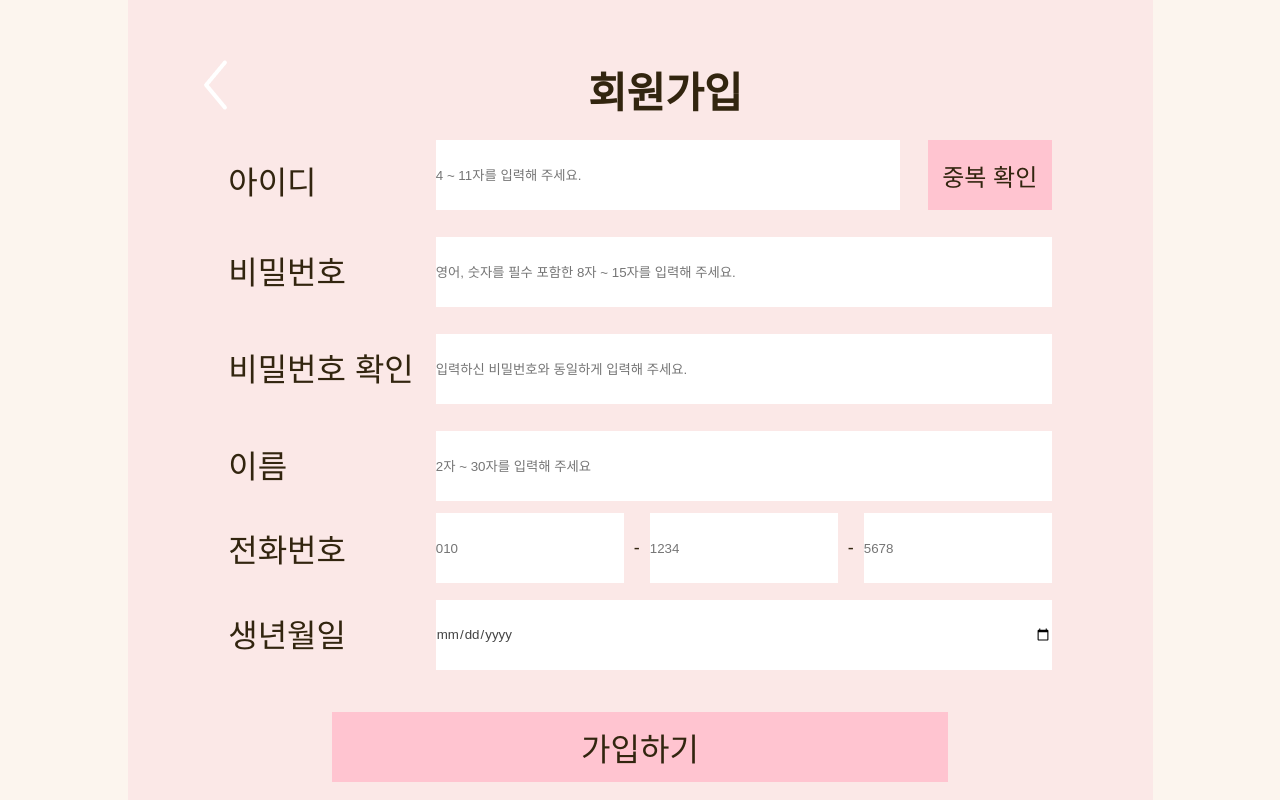
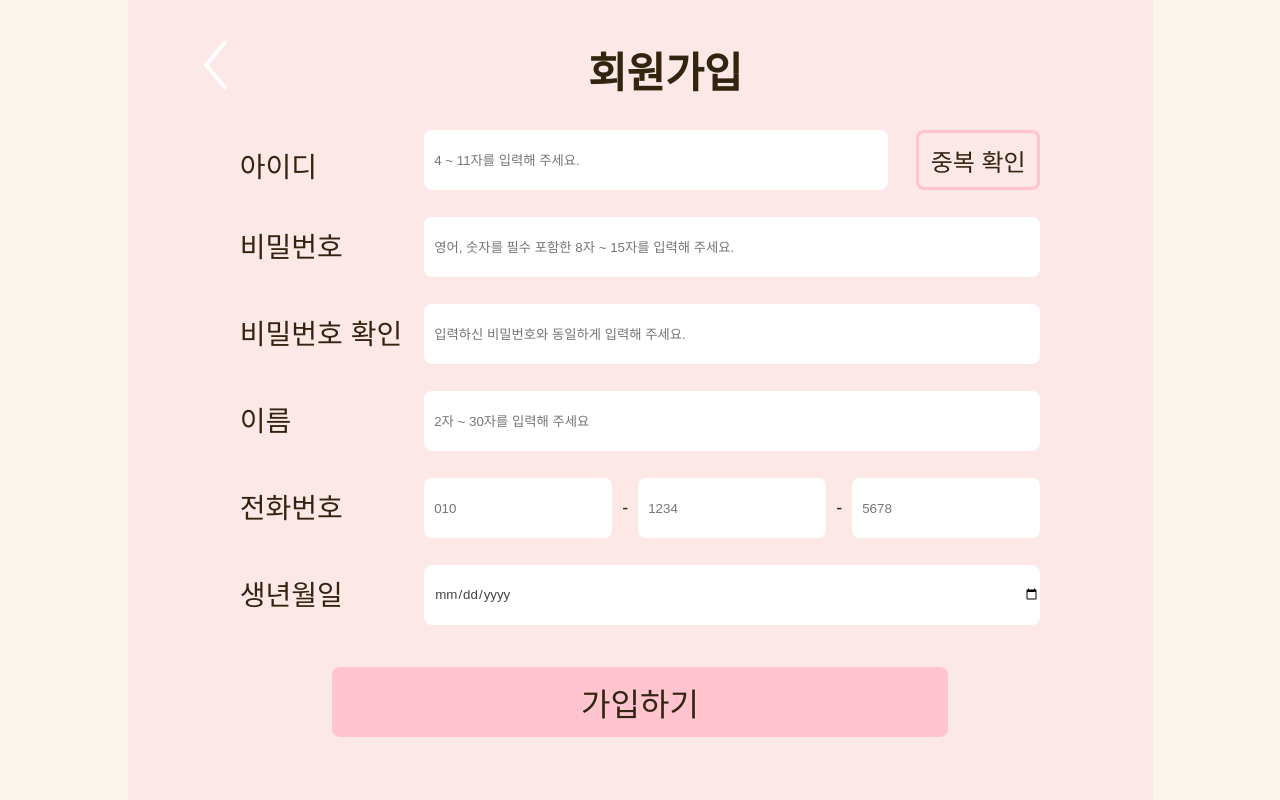
Before and after one commit to Stageus/blossom-react, a React (Create React App) app: page /signup in a window 1280 px wide. Built offline with nearby package versions, Linux system fonts and the light colour scheme.

Commit message:
Fix: form 디자인 수정

```diff
--- a/src/components/Auth/ChangePw/ChangePwForm.js
+++ b/src/components/Auth/ChangePw/ChangePwForm.js
@@ -38,6 +38,9 @@ const ChangePwForm = () => {
         <InputField
           hasLabel="true"
           labelMessage="비밀번호"
+          padding="0 0 0 10px"
+          border="3px solid #FFC4D0"
+          borderRadius="8px"
           fontSize="18px"
           type="password"
           placeholderMessage="영어, 숫자를 필수 포함한 8자 ~ 15자를 입력해 주세요. (특수문자 허용)"
@@ -51,6 +54,9 @@ const ChangePwForm = () => {
         <InputField
           hasLabel="true"
           labelMessage="비밀번호 확인"
+          padding="0 0 0 10px"
+          border="3px solid #FFC4D0"
+          borderRadius="8px"
           fontSize="18px"
           type="password"
           placeholderMessage="입력하신 비밀번호와 동일하게 입력해 주세요."
@@ -71,6 +77,7 @@ const ChangePwForm = () => {
         $width="25.625rem"
         $height="5rem"
         $margin="30px 0 50px 0"
+        $borderRadius="8px"
         ref={submitRef}
         onClick={handleChangePw}
       >
--- a/src/components/Auth/FindId/FindIdForm.js
+++ b/src/components/Auth/FindId/FindIdForm.js
@@ -71,6 +71,9 @@ const FindIdForm = () => {
             <InputField
               hasLabel="true"
               labelMessage="이름"
+              padding="0 0 0 10px"
+              border="3px solid #FFC4D0"
+              borderRadius="8px"
               fontSize="18px"
               type="text"
               inputRef={nameRef}
@@ -78,6 +81,9 @@ const FindIdForm = () => {
             <InputField
               hasLabel="true"
               labelMessage="전화번호"
+              padding="0 0 0 10px"
+              border="3px solid #FFC4D0"
+              borderRadius="8px"
               fontSize="18px"
               inputType="phone"
               onKeyDown={(event) => {
@@ -96,6 +102,7 @@ const FindIdForm = () => {
             $width="25.625rem"
             $height="5rem"
             $margin="30px 0 50px 0"
+            $borderRadius="8px"
             ref={submitRef}
             onClick={handleFindId}
           >
--- a/src/components/Auth/FindPw/FindPwForm.js
+++ b/src/components/Auth/FindPw/FindPwForm.js
@@ -25,6 +25,9 @@ const FindPwForm = () => {
         <InputField
           hasLabel="true"
           labelMessage="아이디"
+          padding="0 0 0 10px"
+          border="3px solid #FFC4D0"
+          borderRadius="8px"
           fontSize="18px"
           type="text"
           inputRef={idRef}
@@ -32,6 +35,9 @@ const FindPwForm = () => {
         <InputField
           hasLabel="true"
           labelMessage="이름"
+          padding="0 0 0 10px"
+          border="3px solid #FFC4D0"
+          borderRadius="8px"
           fontSize="18px"
           type="text"
           inputRef={nameRef}
@@ -39,6 +45,9 @@ const FindPwForm = () => {
         <InputField
           hasLabel="true"
           labelMessage="전화번호"
+          padding="0 0 0 10px"
+          border="3px solid #FFC4D0"
+          borderRadius="8px"
           fontSize="18px"
           inputType="phone"
           onKeyDown={(event) => {
@@ -57,6 +66,7 @@ const FindPwForm = () => {
         $width="25.625rem"
         $height="5rem"
         $margin="30px 0 30px 0"
+        $borderRadius="8px"
         ref={submitRef}
         onClick={handleFindPw}
       >
--- a/src/components/Auth/Login/LoginForm.js
+++ b/src/components/Auth/Login/LoginForm.js
@@ -19,6 +19,7 @@ const LoginForm = () => {
       {/* 로그인 Input Field (아이디, 비밀번호) */}
       <FlexBox $dir="col" $row="between" $width="25.625rem" $height="9.875rem">
         <InputField
+          height="4.375rem"
           padding="0 0 0 10px"
           border="3px solid #FFC4D0"
           borderRadius="8px"
@@ -26,6 +27,7 @@ const LoginForm = () => {
           placeholderMessage="아이디 입력"
         />
         <InputField
+          height="4.375rem"
           padding="0 0 0 10px"
           border="3px solid #FFC4D0"
           borderRadius="8px"
--- a/src/components/Auth/Signup/SignupForm.js
+++ b/src/components/Auth/Signup/SignupForm.js
@@ -66,12 +66,14 @@ const SignupForm = () => {
         <tbody>
           <>
             <Td>
-              <P $fontSize="32px">아이디</P>
+              <P $fontSize="28px">아이디</P>
             </Td>
             <Td>
               <FlexBox $row="between" $width="38.5rem">
                 <InputField
                   margin="0 0 10px 0"
+                  padding="0 0 0 10px"
+                  borderRadius="8px"
                   width="29rem"
                   placeholderMessage="4 ~ 11자를 입력해 주세요."
                   inputRef={idRef}
@@ -80,8 +82,11 @@ const SignupForm = () => {
                 />
                 <Button
                   $width="7.75rem"
-                  $height="4.375rem"
+                  $height="3.75rem"
                   $fontSize="24px"
+                  $border="3px solid #FFC4D0"
+                  $borderRadius="8px"
+                  $backgroundColor="transparent"
                   disabled={isDisable}
                   onClick={handleDuplicateId}
                 >
@@ -93,11 +98,13 @@ const SignupForm = () => {
           </>
           <Tr>
             <Td>
-              <P $fontSize="32px">비밀번호</P>
+              <P $fontSize="28px">비밀번호</P>
             </Td>
             <Td>
               <InputField
                 margin="15px 0 10px 0"
+                padding="0 0 0 10px"
+                borderRadius="8px"
                 placeholderMessage="영어, 숫자를 필수 포함한 8자 ~ 15자를 입력해 주세요."
                 type="password"
                 inputRef={pwRef}
@@ -108,13 +115,15 @@ const SignupForm = () => {
           </Tr>
           <Tr>
             <Td>
-              <P $fontSize="32px" $margin="0 20px 0 0">
+              <P $fontSize="28px" $margin="0 20px 0 0">
                 비밀번호 확인
               </P>
             </Td>
             <Td>
               <InputField
                 margin="15px 0 10px 0"
+                padding="0 0 0 10px"
+                borderRadius="8px"
                 placeholderMessage="입력하신 비밀번호와 동일하게 입력해 주세요."
                 type="password"
                 inputRef={confirmPwRef}
@@ -125,11 +134,13 @@ const SignupForm = () => {
           </Tr>
           <Tr>
             <Td>
-              <P $fontSize="32px">이름</P>
+              <P $fontSize="28px">이름</P>
             </Td>
             <Td>
               <InputField
                 margin="15px 0 10px 0"
+                padding="0 0 0 10px"
+                borderRadius="8px"
                 placeholderMessage="2자 ~ 30자를 입력해 주세요"
                 inputRef={nameRef}
                 onBlur={handleValidateName}
@@ -139,12 +150,14 @@ const SignupForm = () => {
           </Tr>
           <Tr>
             <Td>
-              <P $fontSize="32px">전화번호</P>
+              <P $fontSize="28px">전화번호</P>
             </Td>
             <Td>
               <InputField
                 inputType="phone"
                 margin="15px 0 10px 0"
+                padding="0 0 0 10px"
+                borderRadius="8px"
                 onValidateAndSend={handleValidatePhonenumber}
               />
               {phonenumberError && <ErrorMessage message={phonenumberError} />}
@@ -152,11 +165,13 @@ const SignupForm = () => {
           </Tr>
           <Tr>
             <Td>
-              <P $fontSize="32px">생년월일</P>
+              <P $fontSize="28px">생년월일</P>
             </Td>
             <Td>
               <InputField
                 margin="15px 0 10px 0"
+                padding="0 0 0 10px"
+                borderRadius="8px"
                 type="date"
                 inputRef={birthdayRef}
                 onBlur={handleValidateBirthday}
@@ -175,7 +190,13 @@ const SignupForm = () => {
 
       {/* 회원가입 버튼 */}
       <FlexBox $width="52rem" $row="center" $margin="30px 0 0 0">
-        <Button $width="38.5rem" $height="4.375rem" ref={submitRef} onClick={handleSignup}>
+        <Button
+          $width="38.5rem"
+          $height="4.375rem"
+          $borderRadius="8px"
+          ref={submitRef}
+          onClick={handleSignup}
+        >
           가입하기
         </Button>
       </FlexBox>
--- a/src/components/Common/InputField.js
+++ b/src/components/Common/InputField.js
@@ -76,15 +76,37 @@ const InputField = ({
           $row="between"
           $col="center"
           $width="100%"
+          $margin={margin}
           onChange={handleChangePhonenumber}
           onBlur={onBlur}
           onKeyDown={onKeyDown}
         >
-          <Input type="text" placeholder="010" ref={numbersRef[0]} />
+          <Input
+            $padding={padding}
+            $border={border}
+            $borderRadius={borderRadius}
+            type="text"
+            placeholder="010"
+            ref={numbersRef[0]}
+          />
           <Span $margin="0 10px 0 10px">-</Span>
-          <Input type="text" placeholder="1234" ref={numbersRef[1]} />
+          <Input
+            $padding={padding}
+            $border={border}
+            $borderRadius={borderRadius}
+            type="text"
+            placeholder="1234"
+            ref={numbersRef[1]}
+          />
           <Span $margin="0 10px 0 10px">-</Span>
-          <Input type="text" placeholder="5678" ref={numbersRef[2]} />
+          <Input
+            $padding={padding}
+            $border={border}
+            $borderRadius={borderRadius}
+            type="text"
+            placeholder="5678"
+            ref={numbersRef[2]}
+          />
         </FlexBox>
       ) : (
         <Input
--- a/src/pages/Login.js
+++ b/src/pages/Login.js
@@ -36,11 +36,11 @@ const Login = () => {
             <Div
               $width="20.813rem"
               $textAlign="center"
-              $borderTop="2px solid #FFC4D0"
-              $borderBottom="2px solid #FFC4D0"
+              $borderTop="2px solid #FFFFFF"
+              $borderBottom="2px solid #FFFFFF"
               $padding="20px 0 20px 0"
             >
-              <Span $margin="0 5px 0 0" $textColor="#FFF">
+              <Span $margin="0 5px 0 0" $textColor="#FFFFFF">
                 계정이 없으신가요?
               </Span>
               <Link to="/signup">
--- a/src/pages/Signup.js
+++ b/src/pages/Signup.js
@@ -25,7 +25,7 @@ const Signup = () => {
         $backgroundColor="#FBE8E7"
       >
         {/* 회원가입 Header */}
-        <FlexBox $row="between" $col="center" $margin="40px 0 0 0" $width="100%">
+        <FlexBox $row="between" $col="center" $margin="20px 0 10px 0" $width="100%">
           <Button
             $backgroundColor="transparent"
             $hoverColor="null"
--- a/src/styles/InputStyle.js
+++ b/src/styles/InputStyle.js
@@ -3,7 +3,7 @@ import styled from "styled-components";
 export const Input = styled.input`
   /* dimensions */
   width: ${(props) => props.$width || "100%"};
-  height: ${(props) => props.$height || "70px"};
+  height: ${(props) => props.$height || "60px"};
 
   /* colors */
   color: ${(props) => props.$textColor || "#434343"};
```
